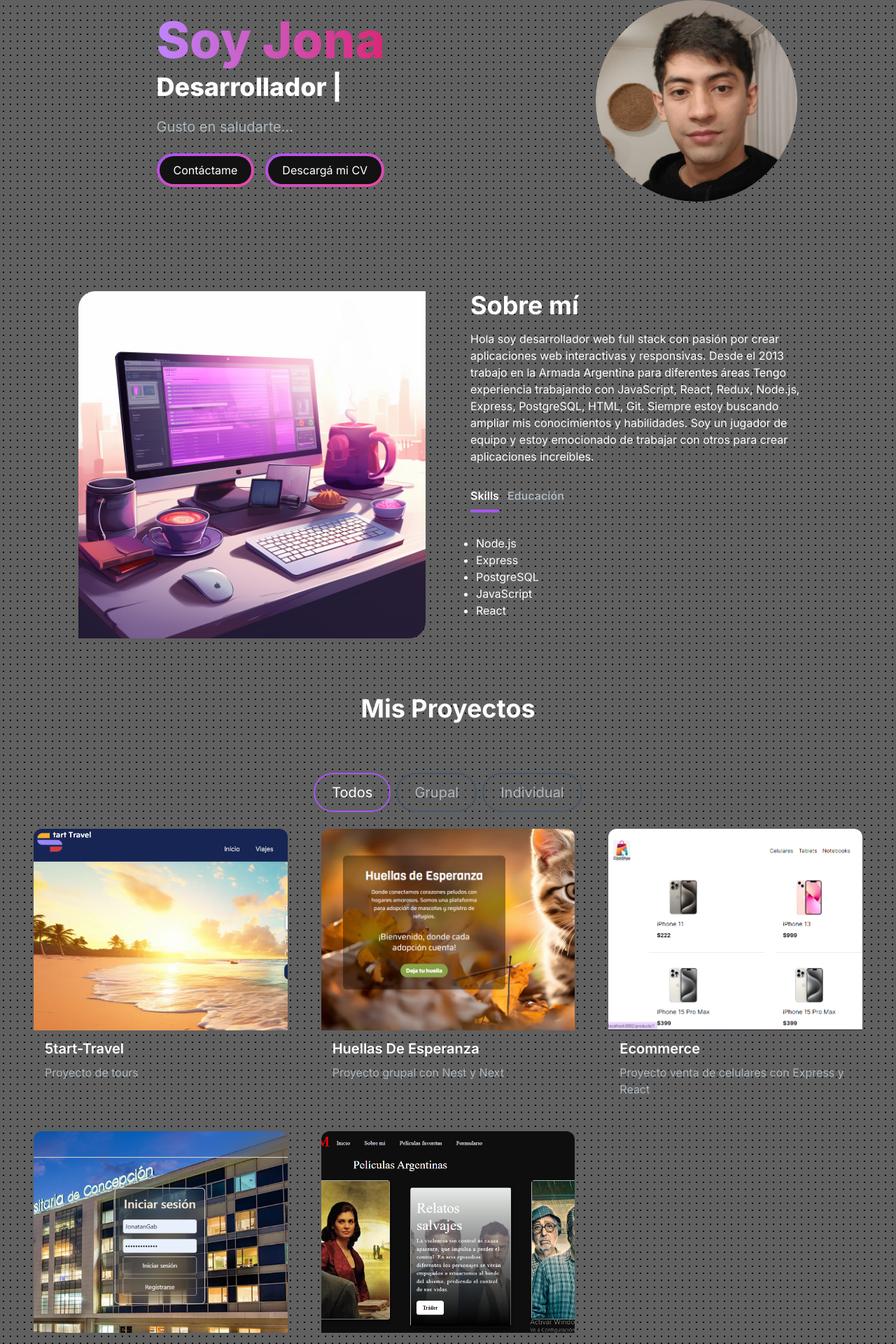
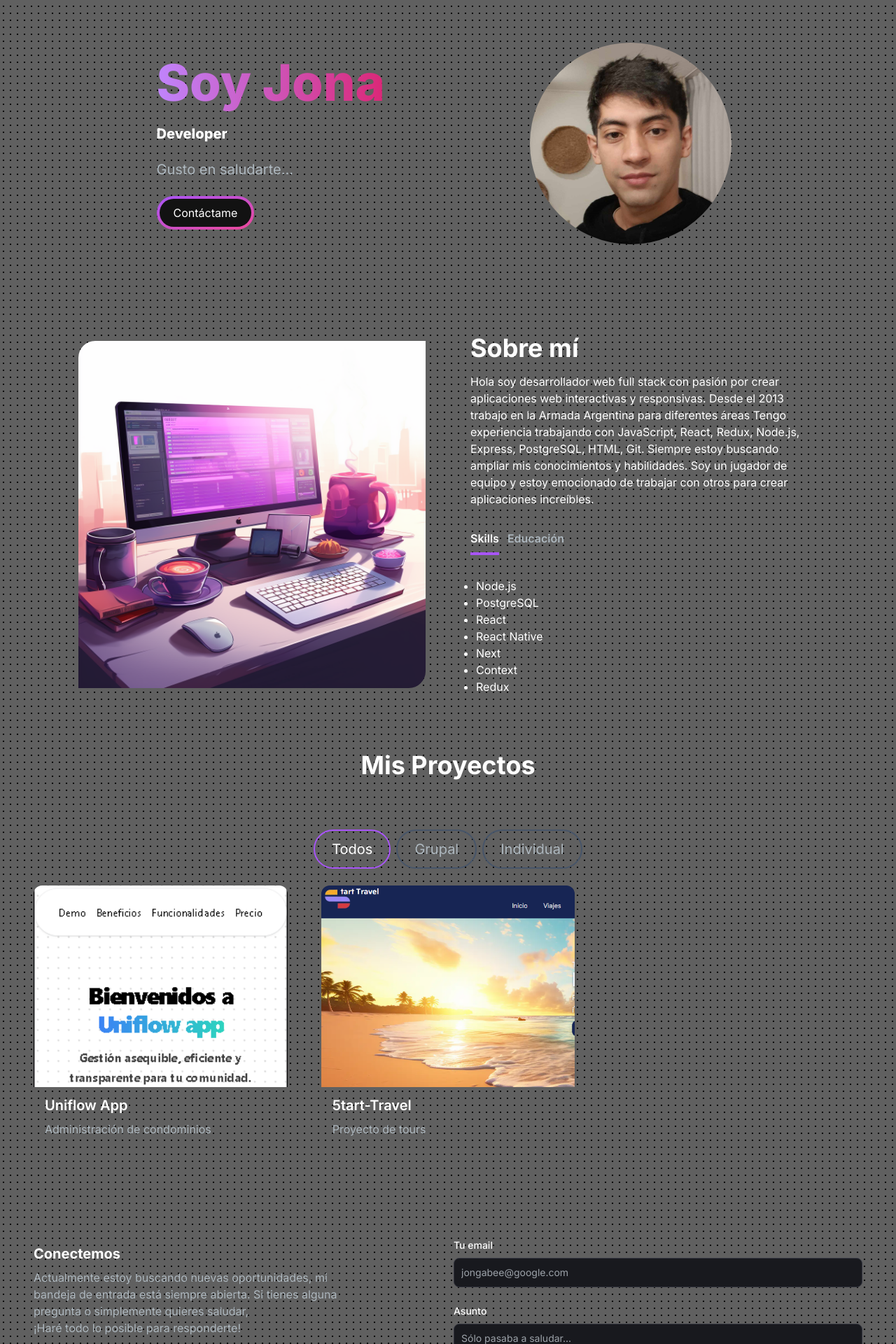
Before and after one commit to Jongabee/portfolio-v2, a Next.js app: page / in a window 1280 px wide. Shown: the part 176-2096 px from the top of the page at 70% size. Built offline with nearby package versions, Linux system fonts and the light colour scheme.

Commit message:
Updating info

```diff
--- a/src/app/components/AboutSection.jsx
+++ b/src/app/components/AboutSection.jsx
@@ -11,10 +11,12 @@ const TAB_DATA = [
     content: (
       <ul className="list-disc pl-2">
         <li>Node.js</li>
-        <li>Express</li>
         <li>PostgreSQL</li>
-        <li>JavaScript</li>
         <li>React</li>
+        <li>React Native</li>
+        <li>Next</li>
+        <li>Context </li>
+        <li>Redux </li>
       </ul>
     ),
   },
@@ -22,8 +24,9 @@ const TAB_DATA = [
     title: "Educación",
     id: "education",
     content: (
-      <ul className="list-disc pl-2">
-        <li>Universidad Tecnológica Nacional</li>
+      <ul className="text-center">
+        <li className="text-xl">Técnico en programación</li>
+        <li className="text-sm">Universidad Tecnológica Nacional</li>
       </ul>
     ),
   },
--- a/src/app/components/JonSection.jsx
+++ b/src/app/components/JonSection.jsx
@@ -15,11 +15,34 @@ const JonSection = () => {
   return (
     <section className="lg:py-16 py-8">
       <div className="grid grid-cols-1 sm:grid-cols-12 gap-8 items-center">
+        {/* Imagen */}
+        {/* Imagen */}
         <motion.div
           initial={{ opacity: 0, scale: 0.5 }}
           animate={{ opacity: 1, scale: 1 }}
           transition={{ duration: 0.5 }}
-          className="col-span-8 sm:col-span-7 place-self-center text-center sm:text-left"
+          className="order-1 sm:order-2 col-span-4 sm:col-span-5 mt-4 lg:mt-0"
+        >
+          {/* Contenedor con estilos responsivos */}
+          <div className="flex sm:block justify-center">
+            <div className="w-48 h-48 sm:w-72 sm:h-72 overflow-hidden rounded-full">
+              <Image
+                src="/images/1.jpg"
+                alt="Jonatan imagen"
+                width={300}
+                height={300}
+                className="object-cover"
+              />
+            </div>
+          </div>
+        </motion.div>
+
+        {/* Texto */}
+        <motion.div
+          initial={{ opacity: 0, scale: 0.5 }}
+          animate={{ opacity: 1, scale: 1 }}
+          transition={{ duration: 0.5 }}
+          className="order-2 sm:order-1 col-span-8 sm:col-span-7 place-self-center text-center sm:text-left"
         >
           <h1 className="text-white mb-4 text-4xl sm:text-5xl lg:text-4xl lg:leading-normal font-extrabold">
             <span className="text-transparent bg-clip-text bg-gradient-to-r lg:text-7xl from-primary-400 to-secondary-600">
@@ -27,10 +50,11 @@ const JonSection = () => {
             </span>
             <br />
             <TypeAnimation
-              sequence={["Desarrollador ", 1500, "Diseñador UI/UX", 1000]}
+              sequence={["Developer ", 1500, "UI/UX Designer", 1000]}
               wrapper="span"
               speed={50}
               repeat={Infinity}
+              className="text-xl"
             />
           </h1>
           <p className="text-[#ADB7BE] text-base sm:text-lg mb-6 lg:text-xl">
@@ -46,30 +70,14 @@ const JonSection = () => {
               </span>
             </Link>
 
-            <button
+            {/* <button
               onClick={handleDownload}
               className="px-1 py-1 w-full sm:w-auto rounded-full bg-gradient-to-br from-primary-500 to-secondary-500 hover:bg-slate-800 text-white mt-3 sm:mt-0"
             >
               <span className="block bg-[#121212] hover:bg-slate-800 rounded-full px-5 py-2">
                 Descargá mi CV
               </span>
-            </button>
-          </div>
-        </motion.div>
-        <motion.div
-          initial={{ opacity: 0, scale: 0.5 }}
-          animate={{ opacity: 1, scale: 1 }}
-          transition={{ duration: 0.5 }}
-          className="col-span-4 sm:col-span-5 place-self-center mt-4 lg:mt-0"
-        >
-          <div className="w-48 h-48 sm:w-72 sm:h-72 overflow-hidden rounded-full">
-            <Image
-              src="/images/1.jpg"
-              alt="Jonatan imagen"
-              width={300}
-              height={300}
-              className="object-cover"
-            />
+            </button> */}
           </div>
         </motion.div>
       </div>
--- a/src/app/components/Navbar.jsx
+++ b/src/app/components/Navbar.jsx
@@ -24,7 +24,7 @@ const Navbar = () => {
   const [navbarOpen, setNavbarOpen] = useState(false);
 
   return (
-    <nav className="fixed top-0 left-0 right-0 z-10 bg-[#121212] bg-opacity-100 border-b border-[#33353F]">
+    <nav className="top-0 left-0 right-0 z-10 bg-[#121212] bg-opacity-100 border-b border-[#33353F]">
       <div className="container mx-auto flex items-center justify-between py-2 px-4 lg:py-4">
         <div className="flex-1 flex items-center justify-start md:hidden">
           {!navbarOpen ? (
--- a/src/app/components/ProjectsSection.jsx
+++ b/src/app/components/ProjectsSection.jsx
@@ -7,48 +7,21 @@ import { motion, useInView } from "framer-motion";
 const projectsData = [
   {
     id: 1,
+    title: "Uniflow App",
+    description: "Administración de condominios",
+    image: "/images/projects/uniflowapp.png",
+    tag: ["Todos", "Grupal"],
+    gitUrl: "https://github.com/5tart-travel/5tart-travel-front",
+    previewUrl: "https://5tart-travel-frontend.vercel.app/",
+  },
+  {
+    id: 1,
     title: "5tart-Travel",
     description: "Proyecto de tours",
     image: "/images/projects/start-travel.png",
     tag: ["Todos", "Grupal"],
     gitUrl: "https://github.com/5tart-travel/5tart-travel-front",
     previewUrl: "https://5tart-travel-frontend.vercel.app/",
-  },
-  {
-    id: 2,
-    title: "Huellas De Esperanza",
-    description: "Proyecto grupal con Nest y Next",
-    image: "/images/projects/Huellas.png",
-    tag: ["Todos", "Grupal"],
-    gitUrl: "https://github.com/mauro8778/huellas",
-    previewUrl: "/",
-  },
-  {
-    id: 3,
-    title: "Ecommerce",
-    description: "Proyecto venta de celulares con Express y React",
-    image: "/images/projects/ecommerce.png",
-    tag: ["Todos", "Individual"],
-    gitUrl: "https://github.com/pi-rym/PM4-Jongabee",
-    previewUrl: "/",
-  },
-  {
-    id: 4,
-    title: "Turnos",
-    description: "Gestor de turnos",
-    image: "/images/projects/turnos.png",
-    tag: ["Todos", "Individual"],
-    gitUrl: "https://github.com/pi-rym/PM3-Jongabee",
-    previewUrl: "/",
-  },
-  {
-    id: 5,
-    title: "Pelis",
-    description: "Posteo de peliculas",
-    image: "/images/projects/pelis.png",
-    tag: ["Todos", "Individual"],
-    gitUrl: "https://github.com/pi-rym/PM2-Jongabee",
-    previewUrl: "/",
   },
 ];
 
```
Also changed, not shown: public/images/projects/uniflowapp.png (added).
